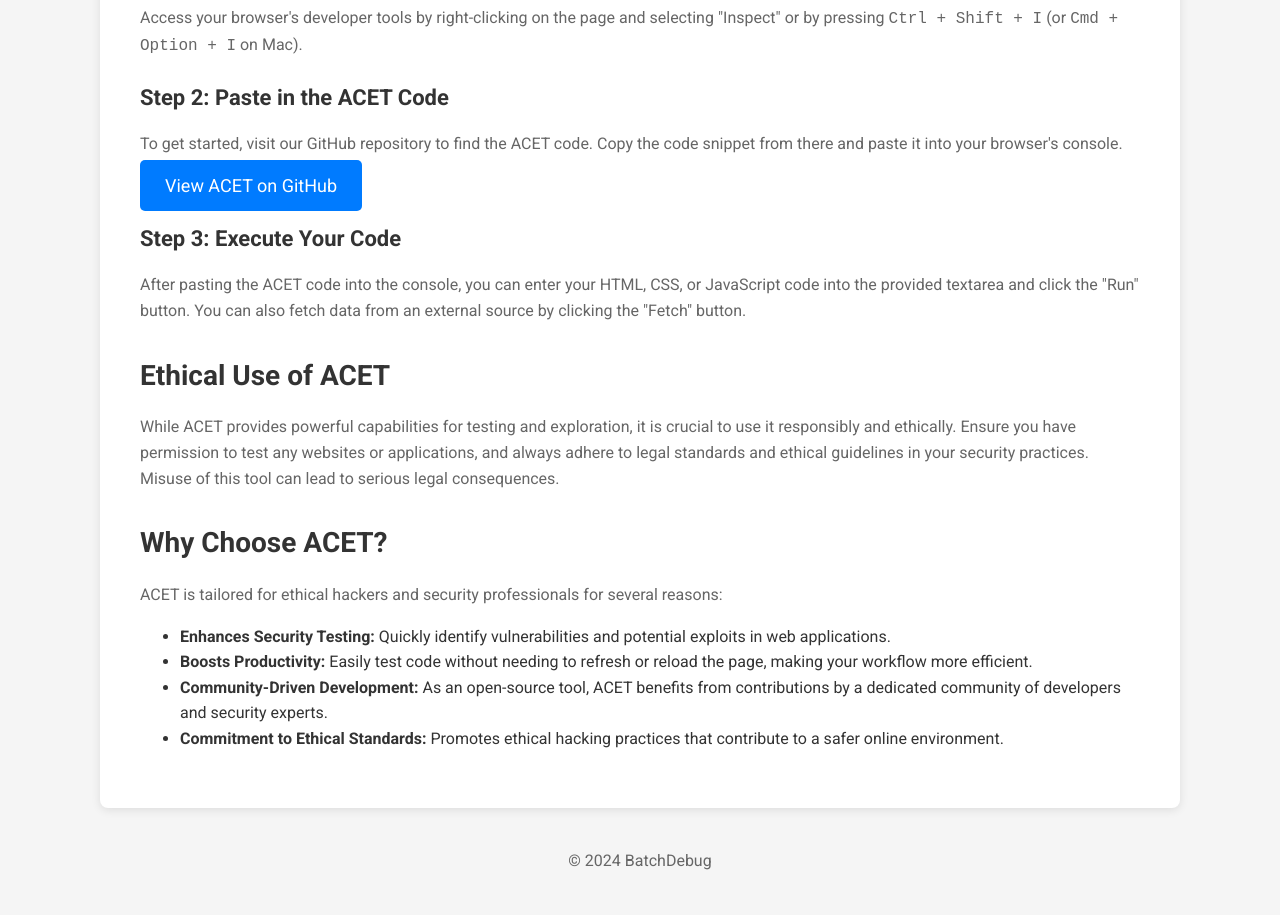
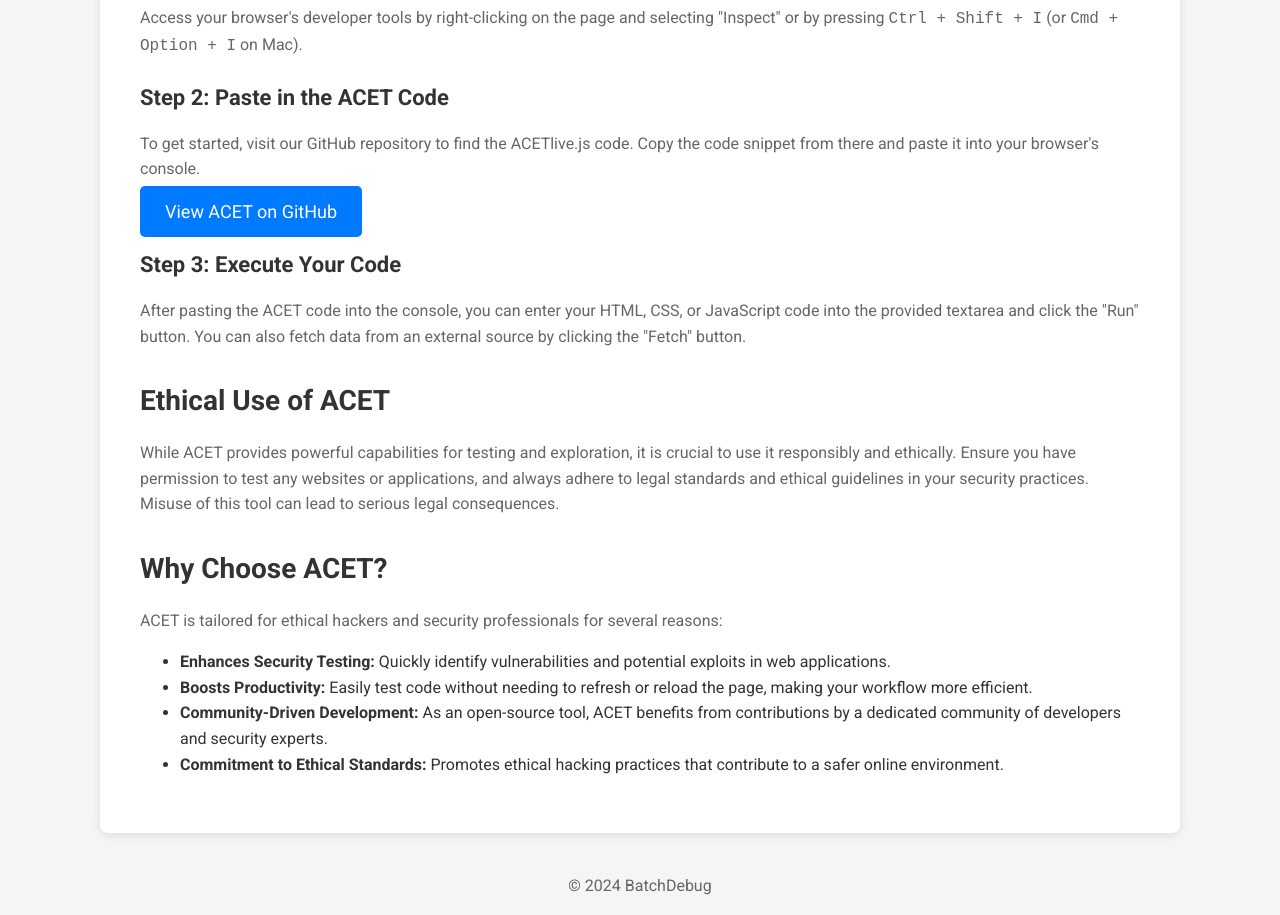
Before and after one commit to BatchDebug/acet, a plain HTML site: page index.html in a window 1280 px wide. Shown: the part 1120-2035 px from the top of the page. Before the commit the page ends 2009 px from the top, so only its background shows below. Drawn offline with Linux system fonts and the light colour scheme.

Commit message:
Update index.html

```diff
--- a/index.html
+++ b/index.html
@@ -130,7 +130,7 @@
 
     <h3>Step 2: Paste in the ACET Code</h3>
     <p>
-        To get started, visit our GitHub repository to find the ACET code. Copy the code snippet from there and paste it into your browser's console.
+        To get started, visit our GitHub repository to find the ACETlive.js code. Copy the code snippet from there and paste it into your browser's console.
     </p>
     <p><a href="https://github.com/BatchDebug/acet/tree/main" class="cta-button" target="_blank">View ACET on GitHub</a></p>
 
```
